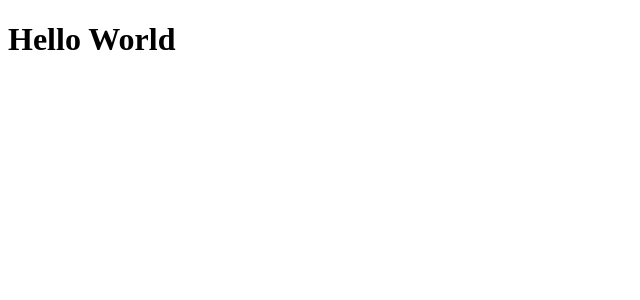
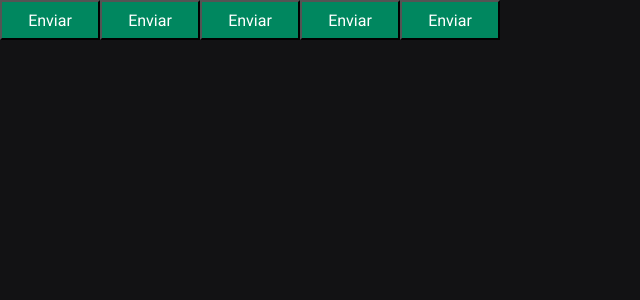
Before and after one commit to xgustavosz/ignite-timer, a React (Vite) app: page / in a window 1280 px wide. Shown: the top 300 px of the page, without its empty margins (0-640 px from the left). Built offline with nearby package versions, Linux system fonts and the light colour scheme.

Commit message:
save configurations

```diff
--- a/index.html
+++ b/index.html
@@ -1,8 +1,18 @@
-<!doctype html>
+<!DOCTYPE html>
 <html lang="en">
   <head>
     <meta charset="UTF-8" />
+
+    <link rel="preconnect" href="https://fonts.googleapis.com" />
+    <link rel="preconnect" href="https://fonts.gstatic.com" crossorigin />
+
     <meta name="viewport" content="width=device-width, initial-scale=1.0" />
+
+    <link
+      href="https://fonts.googleapis.com/css2?family=Roboto+Mono:ital,wght@0,700;1,700&family=Roboto:wght@400;700&display=swap"
+      rel="stylesheet"
+    />
+
     <title>Ignite Timer</title>
   </head>
   <body>
--- a/package.json
+++ b/package.json
@@ -11,11 +11,14 @@
   },
   "dependencies": {
     "react": "^18.2.0",
-    "react-dom": "^18.2.0"
+    "react-dom": "^18.2.0",
+    "styled-components": "^6.1.11"
   },
   "devDependencies": {
+    "@rocketseat/eslint-config": "^2.2.2",
     "@types/react": "^18.2.66",
     "@types/react-dom": "^18.2.22",
+    "@types/styled-components": "^5.1.34",
     "@typescript-eslint/eslint-plugin": "^7.2.0",
     "@typescript-eslint/parser": "^7.2.0",
     "@vitejs/plugin-react": "^4.2.1",
--- a/src/App.tsx
+++ b/src/App.tsx
@@ -1,5 +1,17 @@
+import { ThemeProvider } from "styled-components";
+import { Button } from "./components/Button";
+import { defaultTheme } from "./styles/themes/default";
+import { GlobalStyle } from "./styles/global";
+
 export function App() {
   return (
-    <h1>Hello World</h1>
+    <ThemeProvider theme={defaultTheme}>
+      <Button variant="primary" />
+      <Button variant="secondary" />
+      <Button variant="success" />
+      <Button variant="danger" />
+      <Button />
+      <GlobalStyle />
+    </ThemeProvider>
   )
 }
--- /dev/null
+++ b/src/components/Button.styles.ts
@@ -0,0 +1,28 @@
+import styled, { css } from "styled-components";
+
+export type ButtonVariant = "primary" | "secondary" | "danger" | "success";
+
+interface ButtonContainerProps {
+  variant: ButtonVariant;
+}
+
+const buttonVariants = {
+  primary: "purple",
+  secondary: "orange",
+  danger: "red",
+  success: "green",
+};
+
+export const ButtonContainer = styled.button<ButtonContainerProps>`
+  width: 100px;
+  height: 40px;
+
+  background-color: ${(props) => props.theme["green-500"]};
+  color: ${(props) => props.theme.white};
+
+  /* ${(props) => {
+    return css`
+      background-color: ${buttonVariants[props.variant]};
+    `;
+  }} */
+`;
--- /dev/null
+++ b/src/components/Button.tsx
@@ -0,0 +1,9 @@
+import { ButtonContainer, ButtonVariant } from "./Button.styles";
+
+interface ButtonProps {
+    variant?: ButtonVariant;
+}
+
+export function Button({ variant = 'primary' }: ButtonProps) {
+    return <ButtonContainer variant={variant}>Enviar</ButtonContainer>
+}
--- /dev/null
+++ b/src/styles/global.ts
@@ -0,0 +1,25 @@
+import { createGlobalStyle } from "styled-components";
+
+export const GlobalStyle = createGlobalStyle`
+    * {
+        margin: 0;
+        padding: 0;
+        box-sizing: border-box;
+    }
+
+    :focus {
+        outline: 0;
+        box-shadow: 0 0 0 2px ${(props) => props.theme["green-500"]}
+    }
+
+    body {
+        background: ${(props) => props.theme["gray-900"]};
+        color: ${(props) => props.theme["gray-300"]};
+    }
+
+    body, input, textarea, button {
+        font-family: 'Roboto', sans-serif;
+        font-weight: 400;
+        font-size: 1rem;
+    }
+`;
--- /dev/null
+++ b/src/styles/themes/default.ts
@@ -0,0 +1,21 @@
+export const defaultTheme = {
+  white: "#fff",
+
+  "gray-100": "#E1E1E6",
+  "gray-300": "#C4C4CC",
+  "gray-400": "#8D8D99",
+  "gray-500": "#7C7C8A",
+  "gray-600": "#323238",
+  "gray-700": "#29292E",
+  "gray-800": "#202024",
+  "gray-900": "#121214",
+
+  "green-300": "#00B37E",
+  "green-500": "#00875F",
+  "green-700": "#015F43",
+
+  "red-500": "#AB222E",
+  "red-700": "#7A1921",
+
+  "yellow-500": "#FBA94C",
+};
```
Also changed, not shown: src/@types/styles.d.ts (added, +8 -0 lines), .eslintrc.json (added), 1 other file (tests, documents, lock files or other folders).
